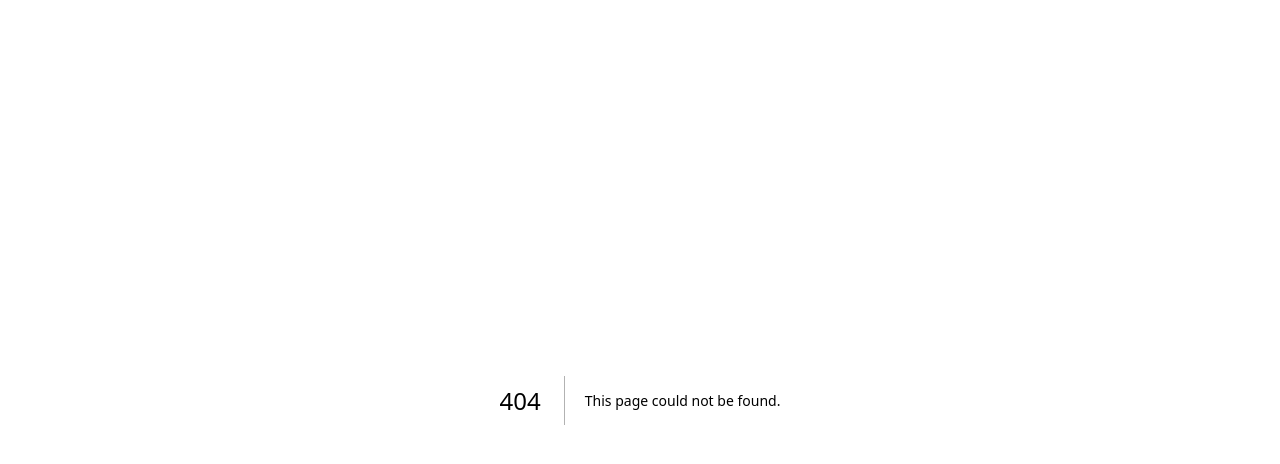
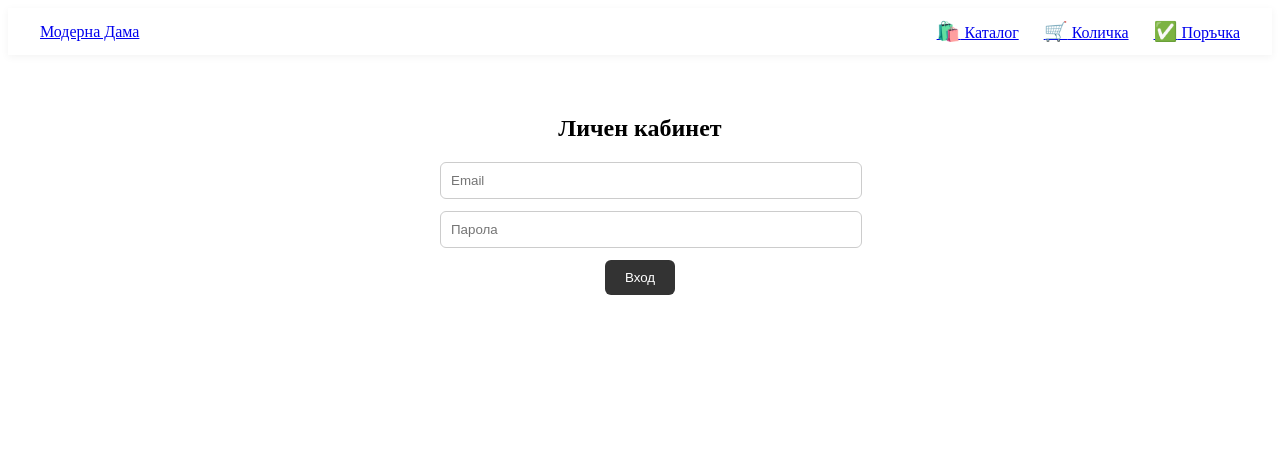
Before and after one commit to vov4uk95/shop-working, a Next.js app: page /login in a window 1280 px wide. Before the commit this address had no page. Shown: the top 464 px of the page. Built offline with nearby package versions, Linux system fonts and the light colour scheme.

Commit message:
Create login.js

```diff
--- /dev/null
+++ b/pages/login.js
@@ -0,0 +1,94 @@
+import { useState, useEffect } from 'react';
+import Navbar from '../components/Navbar';
+
+export default function Login() {
+  const [email, setEmail] = useState('');
+  const [password, setPassword] = useState('');
+  const [loggedIn, setLoggedIn] = useState(false);
+
+  useEffect(() => {
+    const user = localStorage.getItem('userEmail');
+    if (user) setLoggedIn(true);
+  }, []);
+
+  const handleLogin = (e) => {
+    e.preventDefault();
+    if (email && password) {
+      localStorage.setItem('userEmail', email);
+      setLoggedIn(true);
+    }
+  };
+
+  const handleLogout = () => {
+    localStorage.removeItem('userEmail');
+    setLoggedIn(false);
+    setEmail('');
+    setPassword('');
+  };
+
+  return (
+    <>
+      <Navbar />
+      <div className="container">
+        {loggedIn ? (
+          <div className="welcome">
+            <h2>Здравей, {localStorage.getItem('userEmail')}!</h2>
+            <button onClick={handleLogout}>Изход</button>
+          </div>
+        ) : (
+          <form onSubmit={handleLogin} className="form">
+            <h2>Личен кабинет</h2>
+            <input
+              type="email"
+              placeholder="Email"
+              value={email}
+              onChange={e => setEmail(e.target.value)}
+              required
+            />
+            <input
+              type="password"
+              placeholder="Парола"
+              value={password}
+              onChange={e => setPassword(e.target.value)}
+              required
+            />
+            <button type="submit">Вход</button>
+          </form>
+        )}
+      </div>
+
+      <style jsx>{`
+        .container {
+          max-width: 400px;
+          margin: 60px auto;
+          font-family: 'Playfair Display', serif;
+          text-align: center;
+        }
+
+        .form input {
+          display: block;
+          width: 100%;
+          padding: 10px;
+          margin: 12px 0;
+          border: 1px solid #ccc;
+          border-radius: 6px;
+        }
+
+        .form button,
+        .welcome button {
+          background-color: #333;
+          color: white;
+          padding: 10px 20px;
+          border: none;
+          border-radius: 6px;
+          cursor: pointer;
+        }
+
+        .form button:hover,
+        .welcome button:hover {
+          background-color: #555;
+        }
+      `}</style>
+    </>
+  );
+}
```
